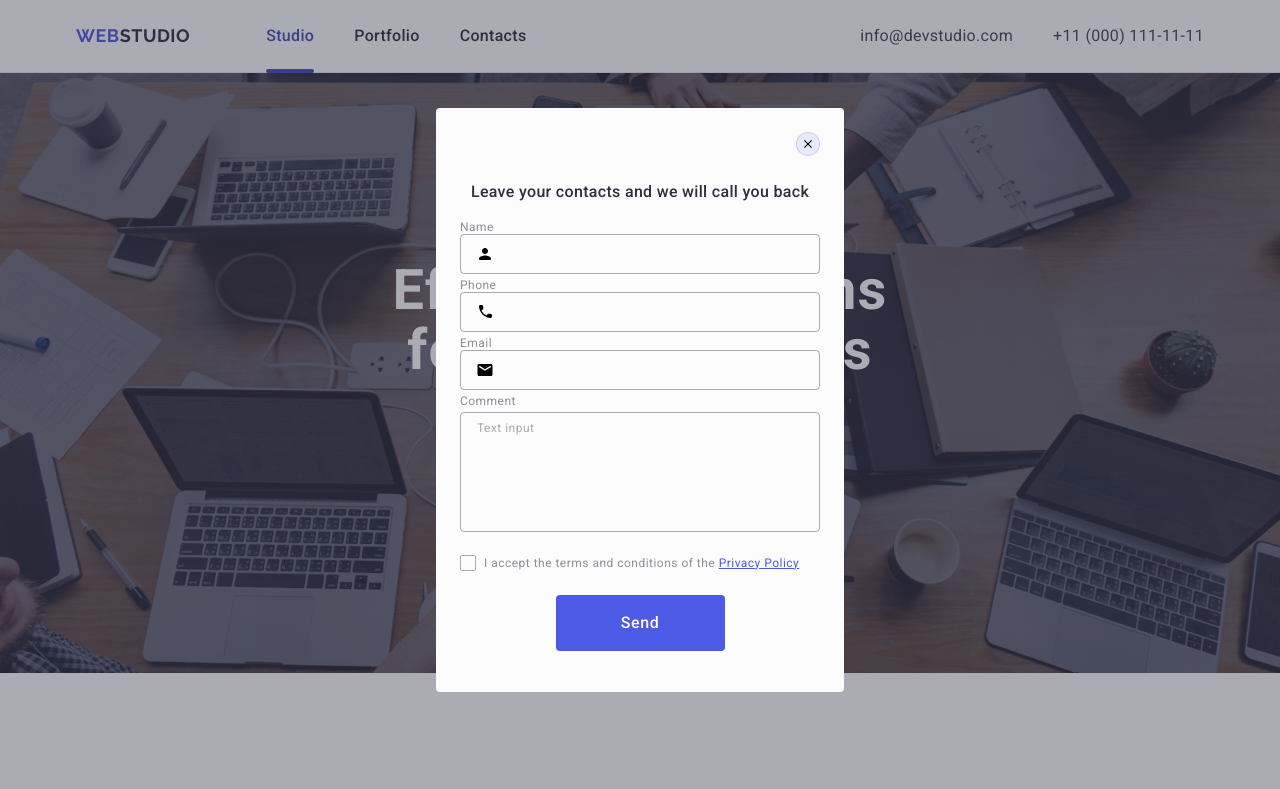
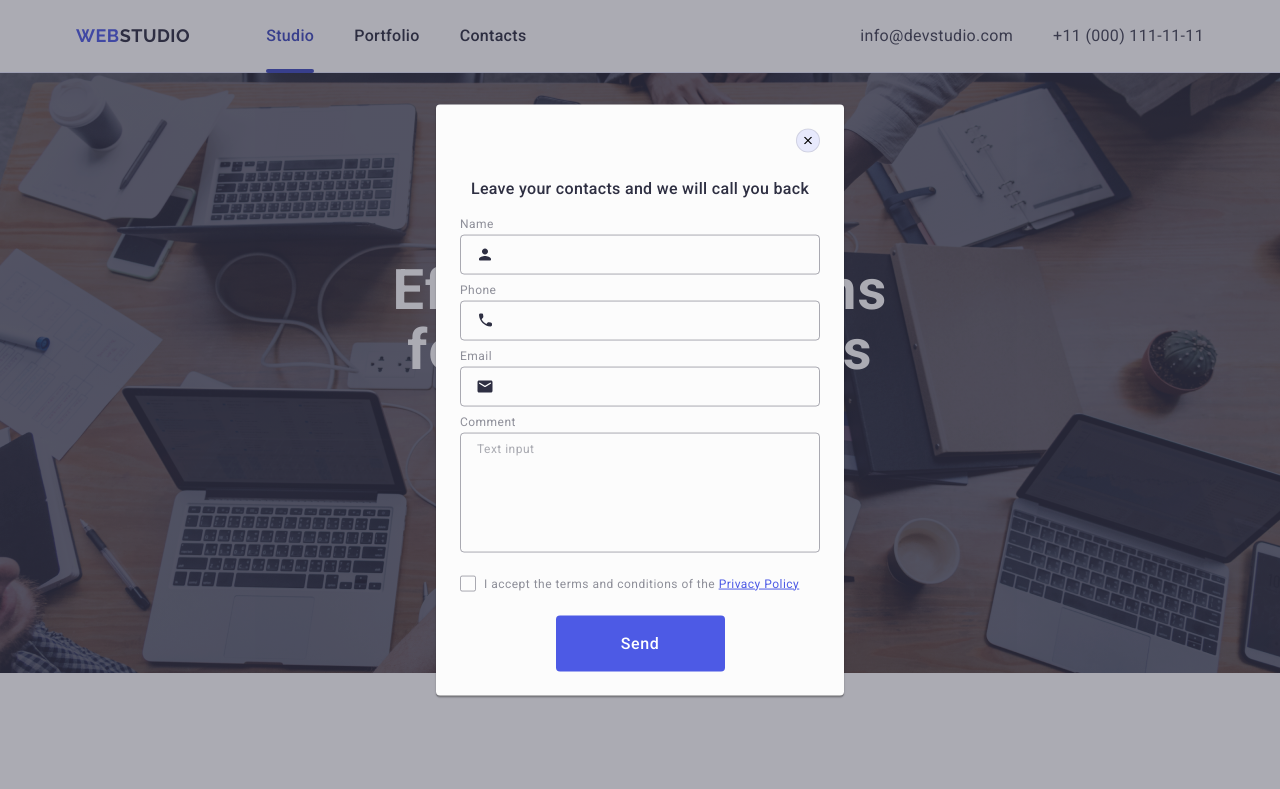
Before and after one commit to IgorGedenidze/goit-markup-hw-05, a plain HTML site: page index.html in a window 1280 px wide. Shown: the top 789 px of the page. Drawn offline with nearby package versions, Linux system fonts and the light colour scheme.

Commit message:
anAnotherOne

```diff
--- a/css/styles.css
+++ b/css/styles.css
@@ -555,231 +555,7 @@ background-color: #404BBF;
     fill: #f4f4fd;
 }
 
-/*Modal*/
 
-.backdrop {
-    position: fixed;
-    top: 0;
-    left: 0;
-    width: 100%;
-    height: 100%;
-    background-color: rgba(46, 47, 66, 0.4);
-    opacity: 0;
-    visibility: hidden;
-    pointer-events: none;
-    transition: opacity 250ms cubic-bezier(0.4, 0, 0.2, 1), visibility 250ms cubic-bezier(0.4, 0, 0.2, 1);
-}
-
-.is-open{
-    opacity: 1;
-    visibility: visible;
-    pointer-events: auto;
-}
-
-.modal {
-    position: absolute;
-    width: 408px;
-    min-height: 584px;
-    top: 50%;
-    left: 50%;
-    transform: translate(-50%, -50%) scale(1);
-    background-color: rgba(252, 252, 252, 1);
-    border-radius: 4px;
-    transition: transform 250ms cubic-bezier(0.4, 0, 0.2, 1);
-    padding: 0 24px;
-}
-
-.modal-close-btn {
-    width: 24px;
-    height: 24px;
-    border: 1px solid rgba(0, 0, 0, 0.1);
-    border-radius: 50%;
-    padding: 0;
-    position: absolute;
-    top: 24px;
-    right: 24px;
-    cursor: pointer;
-    background-color: rgba(231, 233, 252, 1);
-    display: flex;
-    justify-content: center;
-    align-items: center;
-    transition: background-color 250ms cubic-bezier(0.4, 0, 0.2, 1), border 250ms cubic-bezier(0.4, 0, 0.2, 1) ;
-}
-
-.modal-close-btn:hover,
-.modal-close-btn:focus{
-    background-color: rgba(64, 75, 191, 1);
-    border: none;
-}
-
-.modal-close-btn:hover > .modal-close-icon,
-.modal-close-btn:focus > .modal-close-icon{
-    fill: rgba(255, 255, 255, 1);
-}
-
-.modal-close-icon {
-    transition: fill 250ms cubic-bezier(0.4, 0, 0.2, 1);
-}
-
-.modal-title{
-        font-size: 16px;
-        color: #2E2F42;
-        font-weight: 500;
-        line-height: 1.5em;
-        letter-spacing: 0.02em;
-        text-align: center;
-        margin-top: 72px;
-        margin-bottom: 16px;
-}
-
-.form-backdrop {
-}
-
-.form-backdrop-div{
-    margin-bottom: 16px;
-}
-
-.modal-label {
-    position: relative;
-    font-size: 12px;
-    font-style: normal;
-    line-height: 1.17;
-    letter-spacing: 0.04em;
-    color: #8e8f99;
-    display: block;
-    margin-bottom: 4px;
-}
-
-.div-input{
-    position: relative;
-}
-
-.modal-input {
-    width: 100%;
-    height: 40px;
-    border: 1px solid rgba(46, 47, 66, 0.4);
-    border-radius: 4px;
-    background-color: transparent;
-    outline: transparent;
-    transition: border-color 250ms cubic-bezier(0.4, 0, 0.2, 1);
-}
-
-.modal-input:focus {
-    border-color: rgba(77, 90, 229, 1);
-}
-
-.modal-input:focus + .icon-label{
-    fill: rgba(77, 90, 229, 1);
-}
-
-.icon-label{
-    position: absolute;
-    left: 16px;
-    top: 50%;
-    transform: translateY(-50%);
-    transition: fill 250ms cubic-bezier(0.4, 0, 0.2, 1);
-}
-
-.div-comment{
-}
-
-.textarea{
-    width: 100%;
-    height: 120px;
-    font-size: 12px;
-    font-style: normal;
-    line-height: 1.17;
-    letter-spacing: 0.04em;
-    border: 1px solid rgba(46, 47, 66, 0.4);
-    border-radius: 4px;
-    color: rgba(46, 47, 66, 0.4);
-    padding-top:8px;
-    padding-left: 16px;
-    margin-bottom: 16px;
-    background-color: transparent;
-    outline: transparent;
-    resize: none;
-    transition: border-color 250ms cubic-bezier(0.4, 0, 0.2, 1);
-}
-
-.textarea:focus,
-.textarea:hover {
-    border-color: rgba(77, 90, 229, 1);
-}
-
-
-.div-checkbox {
-    margin-bottom: 24px;
-}
-
-.label-checkbox {
-    font-size: 12px;
-    line-height: 1.17;
-    letter-spacing: 0.04em;
-    color: #8E8F99;
-}
-
-.span-checkbox {
-    width: 16px;
-    height: 16px;
-    margin-right: 8px;
-    border: 1px solid rgba(46, 47, 66, 0.4);
-    border-radius: 2px;
-    transition: background-color 250ms cubic-bezier(0.4, 0, 0.2, 1), border 250ms cubic-bezier(0.4, 0, 0.2, 1), fill 250ms cubic-bezier(0.4, 0, 0.2, 1);
-    display: inline-flex;
-    align-items: center;
-    justify-content: center;
-    fill: transparent;
-}
-
-.icon-checkbox{
-}
-
-.checkbox:checked+.label-checkbox .span-checkbox {
-    background-color: rgba(77, 90, 229, 1);
-    border: none;
-    fill: rgba(244, 244, 253, 1);
-}
-
-.checkbox:focus+.label-checkbox .span-checkbox  {
-    border-color: rgba(77, 90, 229, 1);
-}
-
-
-.privacy-policy {
-    color: rgba(77, 90, 229, 1);
-    font-size: 12px;
-    font-style: normal;
-    font-weight: 400;
-    line-height: 1.17em;
-    /* 116.667% */
-    letter-spacing: 0.04em;
-    text-decoration: underline;
-}
-
-.modal-button {
-    display: block;
-    min-width: 169px;
-    height: 56px;
-    font-size: 16px;
-    font-style: normal;
-    font-weight: 500;
-    line-height: 1.5;
-    letter-spacing: 0.04em;
-    text-align: center;
-    cursor: pointer;
-    color: #ffffff;
-    background-color: rgba(77, 90, 229, 1);
-    border: none;
-    border-radius: 4px;
-    transition: background-color 250ms cubic-bezier(0.4, 0, 0.2, 1);
-    margin: auto;
-}
-
-.modal-button:hover,
-.modal-button:focus {
-    background-color: rgba(64, 75, 191, 1);;
-}
 
 /*Footer subscribe*/
 
@@ -789,6 +565,7 @@ background-color: #404BBF;
 
 .subscribe-text {
     font-size: 16px;
+    font-weight: 500;
     line-height: 150%;
     letter-spacing: 0.02em;
     color: rgba(255, 255, 255, 1);
@@ -798,6 +575,10 @@ background-color: #404BBF;
 .form-subscribe {
     display: flex;
     gap: 24px;
+}
+
+.label-subscribe{
+
 }
 
 .input-subscribe {
@@ -836,6 +617,7 @@ background-color: #404BBF;
     background-color: rgba(77, 90, 229, 1);
     font-size: 16px;
     font-weight: 500;
+    font-family: "Roboto", sans-serif;
     line-height: 1.5em;
     letter-spacing: 0.04em;
     color: rgba(255, 255, 255, 1);
@@ -858,3 +640,237 @@ background-color: #404BBF;
     fill: rgba(255, 255, 255, 1);
     margin-left: 16px;
 }
+
+/*Modal*/
+
+.backdrop {
+    position: fixed;
+    top: 0;
+    left: 0;
+    width: 100%;
+    height: 100%;
+    background-color: rgba(46, 47, 66, 0.4);
+    transition: opacity 250ms cubic-bezier(0.4, 0, 0.2, 1), visibility 250ms cubic-bezier(0.4, 0, 0.2, 1);
+    opacity: 0;
+    visibility: hidden;
+    display: none;
+}
+
+.is-open {
+    display: block;
+}
+
+.backdrop.is-open{
+    visibility: visible;
+    opacity: 1;
+}
+
+.modal {
+    position: absolute;
+    width: 408px;
+    min-height: 584px;
+    top: 50%;
+    left: 50%;
+    transform: translate(-50%, -50%) scale(1);
+    background-color: rgba(252, 252, 252, 1);
+    border-radius: 4px;
+    box-shadow: 0px 1px 1px rgba(0, 0, 0, 0.14), 0px 1px 3px rgba(0, 0, 0, 0.12), 0px 2px 1px rgba(0, 0, 0, 0.2);
+    transition: transform 250ms cubic-bezier(0.4, 0, 0.2, 1);
+    padding: 72px 24px 24px 24px;
+    opacity: 0;
+}
+
+.backdrop.is-open .modal{
+    opacity: 1;
+}
+
+.modal-close-btn {
+    width: 24px;
+    height: 24px;
+    border: 1px solid rgba(0, 0, 0, 0.1);
+    border-radius: 50%;
+    padding: 0;
+    position: absolute;
+    top: 24px;
+    right: 24px;
+    cursor: pointer;
+    background-color: rgba(231, 233, 252, 1);
+    display: flex;
+    justify-content: center;
+    align-items: center;
+    transition: background-color 250ms cubic-bezier(0.4, 0, 0.2, 1), border 250ms cubic-bezier(0.4, 0, 0.2, 1);
+}
+
+
+
+.modal-close-btn:hover,
+.modal-close-btn:focus {
+    background-color: rgba(64, 75, 191, 1);
+    border: none;
+    fill: rgba(255, 255, 255, 1);
+}
+
+
+.modal-close-icon {
+    transition: fill 250ms cubic-bezier(0.4, 0, 0.2, 1);
+}
+
+.modal-title {
+    font-size: 16px;
+    font-style: normal;
+    color: #2E2F42;
+    font-weight: 500;
+    line-height: 1.5em;
+    letter-spacing: 0.02em;
+    text-align: center;
+    margin-bottom: 16px;
+}
+
+.form-backdrop {}
+
+.div-label {
+    margin-bottom: 8px;
+}
+
+.label {
+    font-size: 12px;
+    font-style: normal;
+    line-height: 1.17;
+    letter-spacing: 0.04em;
+    color: #8e8f99;
+    display: block;
+    margin-bottom: 4px;
+
+}
+
+.div-input {
+    position: relative;
+}
+
+.input {
+    font-size: 12px;
+    width: 100%;
+    height: 40px;
+    border: 1px solid rgba(46, 47, 66, 0.4);
+    border-radius: 4px;
+    padding-left: 38px;
+    background-color: transparent;
+    outline: transparent;
+    transition: border-color 250ms cubic-bezier(0.4, 0, 0.2, 1);
+}
+
+.input:focus {
+    border-color: rgba(77, 90, 229, 1);
+}
+
+.input:focus+.icon-label {
+    fill: rgba(77, 90, 229, 1);
+}
+
+.icon-label {
+    position: absolute;
+    left: 16px;
+    top: 50%;
+    transform: translateY(-50%);
+    transition: 250ms cubic-bezier(0.4, 0, 0.2, 1);
+    fill: rgba(46, 47, 66, 1);
+}
+
+.div-comment {
+    margin-bottom: 16px;
+}
+
+.textarea {
+    width: 100%;
+    height: 120px;
+    font-size: 12px;
+    font-style: normal;
+    line-height: 1.17;
+    letter-spacing: 0.04em;
+    border: 1px solid rgba(46, 47, 66, 0.4);
+    border-radius: 4px;
+    color: rgba(46, 47, 66, 0.4);
+    padding: 8px 16px;
+    background-color: transparent;
+    outline: transparent;
+    resize: none;
+    transition: border-color 250ms cubic-bezier(0.4, 0, 0.2, 1);
+}
+
+.textarea:focus,
+.textarea:hover {
+    border-color: rgba(77, 90, 229, 1);
+}
+
+
+.div-checkbox {
+    margin-bottom: 24px;
+}
+
+.label-checkbox {
+    font-size: 12px;
+    line-height: 1.17;
+    letter-spacing: 0.04em;
+    color: rgba(142, 143, 153, 1);
+}
+
+.span-checkbox {
+    width: 16px;
+    height: 16px;
+    margin-right: 8px;
+    border: 1px solid rgba(46, 47, 66, 0.4);
+    border-radius: 2px;
+    transition: background-color 250ms cubic-bezier(0.4, 0, 0.2, 1), border 250ms cubic-bezier(0.4, 0, 0.2, 1), fill 250ms cubic-bezier(0.4, 0, 0.2, 1);
+    display: inline-flex;
+    align-items: center;
+    justify-content: center;
+    fill: transparent;
+}
+
+.icon-checkbox {}
+
+.checkbox:checked+.label-checkbox .span-checkbox {
+    background-color: rgba(64, 75, 191, 1);
+    border: none;
+    fill: rgba(244, 244, 253, 1);
+}
+
+.checkbox:focus+.label-checkbox .span-checkbox {
+    border-color: rgba(46, 47, 66, 0.4);
+}
+
+
+.privacy-policy {
+    color: rgba(77, 90, 229, 1);
+    font-size: 12px;
+    font-style: normal;
+    font-weight: 400;
+    line-height: 1.17em;
+    /* 116.667% */
+    letter-spacing: 0.04em;
+    text-decoration: underline;
+}
+
+.modal-button {
+    display: block;
+    min-width: 169px;
+    height: 56px;
+    font-size: 16px;
+    font-style: normal;
+    font-weight: 500;
+    line-height: 1.5;
+    letter-spacing: 0.04em;
+    text-align: center;
+    cursor: pointer;
+    color: rgba(255, 255, 255, 1);
+    background-color: rgba(77, 90, 229, 1);
+    border: none;
+    border-radius: 4px;
+    transition: background-color 250ms cubic-bezier(0.4, 0, 0.2, 1);
+    margin: auto;
+}
+
+.modal-button:hover,
+.modal-button:focus {
+    background-color: rgba(64, 75, 191, 1);
+}
--- a/index.html
+++ b/index.html
@@ -46,67 +46,6 @@
     </address>
   </div>
   </header>
-
-  <!--Backdrop-->
-<div class="backdrop is-open">
-  <div class="modal">
-    <button type="button" class="modal-close-btn">
-      <svg class="modal-close-icon" width="8" height="8">
-        <use href="./images/icons.svg#icon-close-btn"></use>
-      </svg>
-    </button>
-    <p class="modal-title">Leave your contacts and we will call you back</p>
-      <form class="form-backdrop" name="Form">
-        <div class="form-backdrop-div">
-        <label for="name" class="modal-label">Name
-          <div class="div-input">
-            <input type="text" class="modal-input" name="name" id="name">
-            <svg class="icon-label" width="18" height="24">
-              <use href="./images/icons.svg#icon-person-black"></use>
-            </svg>
-          </div>
-        </label>
-        <label for="phone" class="modal-label">Phone
-          <div class="div-input">
-          <input type="tel" class="modal-input" name="phone" id="phone">
-          <svg class="icon-label" width="18" height="24">
-            <use href="./images/icons.svg#icon-phone-black"></use>
-          </svg>
-          </div>
-        </label>
-        <label for="email" class="modal-label">Email
-          <div class="div-input">
-          <input type="email" class="modal-input" id="email">
-          <svg class="icon-label" width="18" height="24">
-            <use href="./images/icons.svg#icon-email-black"></use>
-          </svg>
-          </div>
-        </label>
-
-        <div class="div-comment">
-          <label for="text-input" class="modal-label">Comment</label>
-          <textarea class="textarea" name="comment" rows="6" placeholder="text-input">Text input</textarea>
-          </label>
-        </div>
-
-      <div class="div-checkbox">
-         <input class="checkbox visually-hidden" type="checkbox" name="user-privacy" value="accept" id="user-privacy" />
-        <label class="label-checkbox" for="user-privacy">
-         <span class="span-checkbox">
-          <svg class="icon-chekbox" width="10" height="8">
-            <use href="./images/icons.svg#icon-click"></use>
-          </svg>
-          </span>I accept the terms and conditions of the
-          <a class="privacy-policy" href="#">Privacy Policy</a>
-        </label>
-      </div>
-        <button class="modal-button" type="submit">Send</button>
-          </input>
-        </label>
-        </div>
-    </form>
-  </div>
-</div>
 
   <main>
 
@@ -524,21 +463,82 @@
     <div class="div-subscribe">
       <p class="subscribe-text">Subscribe</p>
       <form class="form-subscribe">
-        <label for="label-subscribe">
+        <label class="label-subscribe" for="label-subscribe">
           <input class="input-subscribe"
           type="email"
           name="email"
-          placeholder="E-mail">
+          placeholder="E-mail"
+          id="label-subscribe"/>
+          </label>
           <button class="subscribe-button" type="submit">Subscribe
             <svg class="icon-send" width="24" height="24">
               <use href="./images/icons.svg#icon-send"></use>
             </svg>
           </button>
-        </label>
       </form>
     </div>
     </div>
   </footer>
+
+  <!--Backdrop-->
+  <div class="backdrop is-open">
+    <div class="modal">
+      <button type="button" class="modal-close-btn">
+        <svg class="modal-close-icon" width="8" height="8">
+          <use href="./images/icons.svg#icon-close-btn"></use>
+        </svg>
+      </button>
+      <p class="modal-title">Leave your contacts and we will call you back</p>
+      <form class="form-backdrop" name="Form">
+        <div class="div-label">
+          <label for="user-name" class="label">Name</label>
+            <div class="div-input">
+              <input type="text" class="input" name="name" id="user-name"/>
+              <svg class="icon-label" width="18" height="24">
+                <use href="./images/icons.svg#icon-person-black"></use>
+              </svg>
+            </div>
+        </div>
+        <div class="div-label">
+          <label for="user-tel" class="label">Phone</label>
+            <div class="div-input">
+              <input type="tel" class="input" name="phone" id="user-tel"/>
+              <svg class="icon-label" width="18" height="24">
+                <use href="./images/icons.svg#icon-phone-black"></use>
+              </svg>
+            </div>
+        </div>
+        <div class="div-label">
+          <label for="user-email" class="label">Email</label>
+            <div class="div-input">
+              <input type="email" class="input" id="user-email"/>
+              <svg class="icon-label" width="18" height="24">
+                <use href="./images/icons.svg#icon-email-black"></use>
+              </svg>
+            </div>
+        </div>
+
+          <div class="div-comment">
+            <label for="text-input" class="label">Comment</label>
+            <textarea class="textarea" name="comment" rows="6" placeholder="text-input" id="text-input">Text input</textarea>
+          </div>
+
+          <div class="div-checkbox">
+            <input class="checkbox visually-hidden" type="checkbox" name="user-privacy" value="accept"
+            id="user-privacy" />
+            <label class="label-checkbox" for="user-privacy">
+              <span class="span-checkbox">
+                <svg class="icon-chekbox" width="10" height="8">
+                  <use href="./images/icons.svg#icon-click"></use>
+                </svg>
+              </span>I accept the terms and conditions of the
+              <a class="privacy-policy" href="#">Privacy Policy</a>
+            </label>
+          </div>
+          <button class="modal-button" type="submit">Send</button>
+        </form>
+    </div>
+  </div>
 </body>
 
 </html>
```
